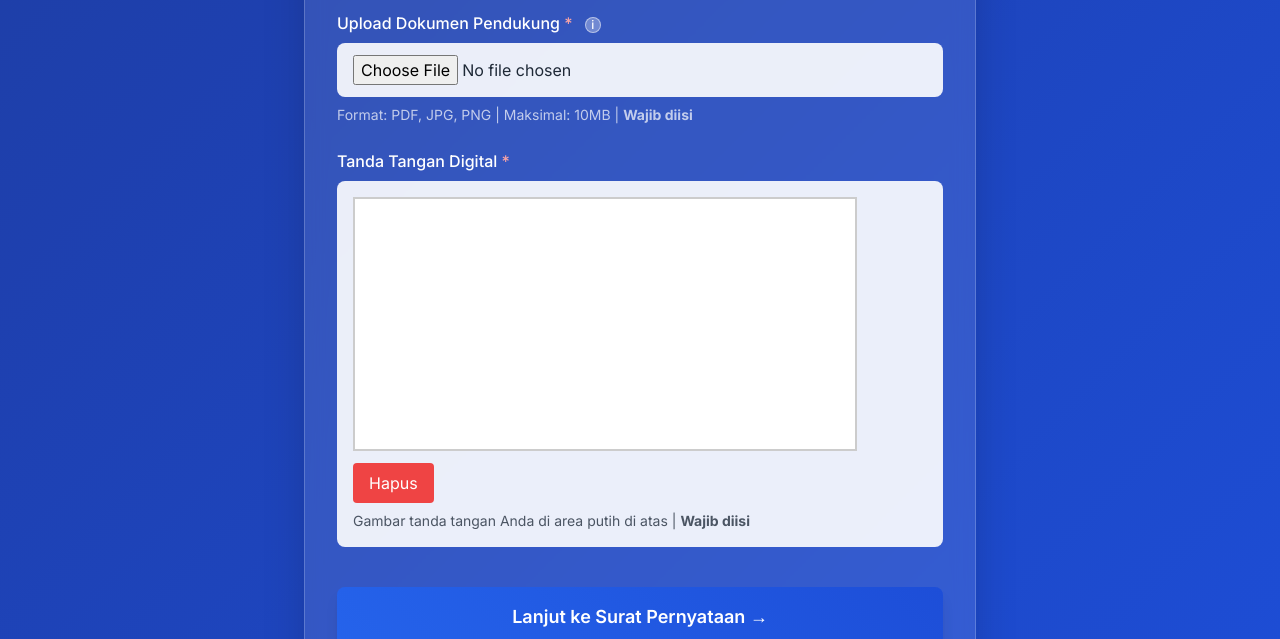
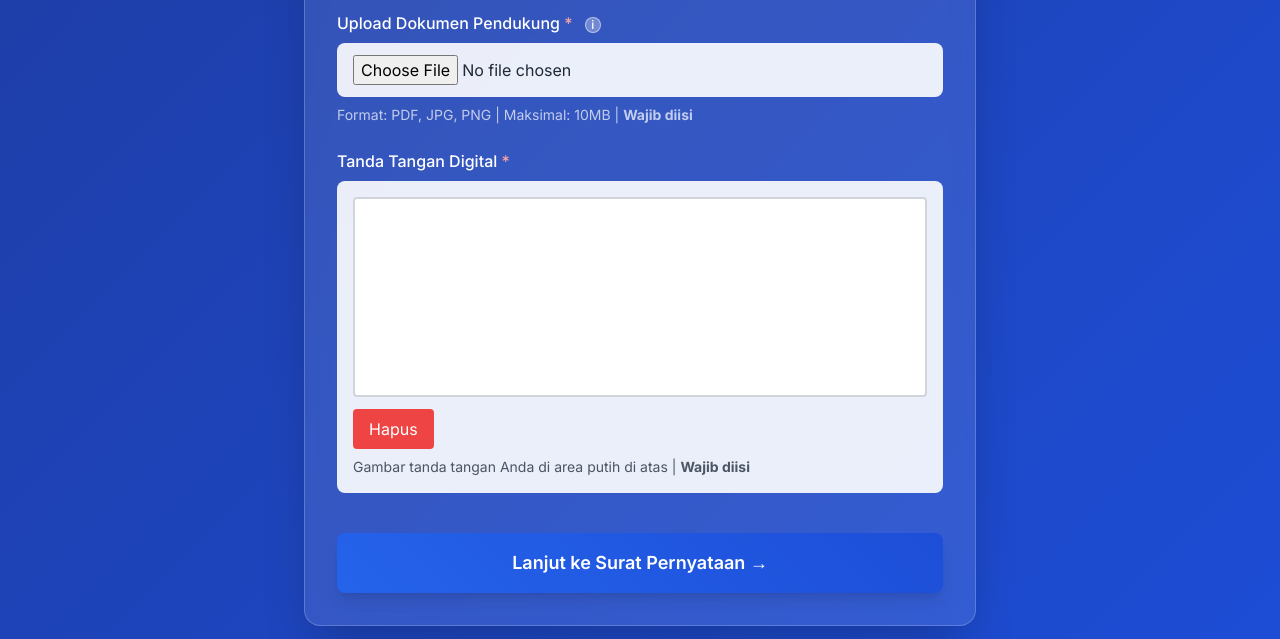
Before and after one commit to luthfirnd/webtest, a plain HTML site: page index.html in a window 1280 px wide. Shown: the part 1509-2148 px from the top of the page. Drawn offline with nearby package versions, Linux system fonts and the light colour scheme.

Commit message:
Update index.html

```diff
--- a/index.html
+++ b/index.html
@@ -165,11 +165,11 @@
             visibility: visible;
             opacity: 1;
         }
-
-        #signatureCanvas {
-            max-width: 100%;
-            height: auto;
+        canvas {
             touch-action: none;
+            user-select: none;
+            background: white;
+            will-change: auto;
         }
 
     </style>
@@ -225,7 +225,7 @@
                             <option value="Fungsional">Fungsional</option>
                             <option value="Pelaksana">Pelaksana</option>
                             <option value="Struktural">Struktural</option>
-                            <option value="Lainnya">Lainnya (non-asn)</option>
+                            <option value="Lainnya">Lainnya</option>
                         </select>
                     </div>
 
@@ -378,9 +378,8 @@
                         <label class="block text-white font-medium mb-2">Tanda Tangan Digital <span class="text-red-300">*</span></label>
                         <div class="bg-white/90 rounded-lg p-4">
                             <canvas id="signatureCanvas" width="500" height="250"
-                                style="border: 2px solid #ccc; touch-action: none; display: block;"></canvas>
-
-
+                                    class="border-2 border-gray-300 rounded cursor-crosshair w-full"
+                                    style="max-width: 100%; height: 200px;"></canvas>
                             <div class="flex gap-2 mt-3">
                                 <button type="button" id="clearSignature"
                                         class="px-4 py-2 bg-red-500 text-white rounded hover:bg-red-600 transition-colors">
@@ -504,11 +503,32 @@
         // Signature Canvas Setup
         const canvas = document.getElementById('signatureCanvas');
         const ctx = canvas.getContext('2d');
+
+        ctx.lineCap = "round";
+        ctx.lineJoin = "round";
+        ctx.strokeStyle = "#000";
+        ctx.lineWidth = 2;
+
         let isDrawing = false;
         let signatureData = [];
         let currentStroke = [];
 
+        /*
+        // Set canvas size properly
+        function resizeCanvas() {
+            const rect = canvas.getBoundingClientRect();
+            canvas.width = rect.width * 2;
+            canvas.height = rect.height * 2;
+            ctx.scale(2, 2);
+            ctx.lineCap = 'round';
+            ctx.lineJoin = 'round';
+            ctx.strokeStyle = '#000';
+            ctx.lineWidth = 2;
+        }
 
+        resizeCanvas();
+        window.addEventListener('resize', resizeCanvas);
+        */
 
         // Mouse events for signature
         canvas.addEventListener('mousedown', startDrawing);
```
